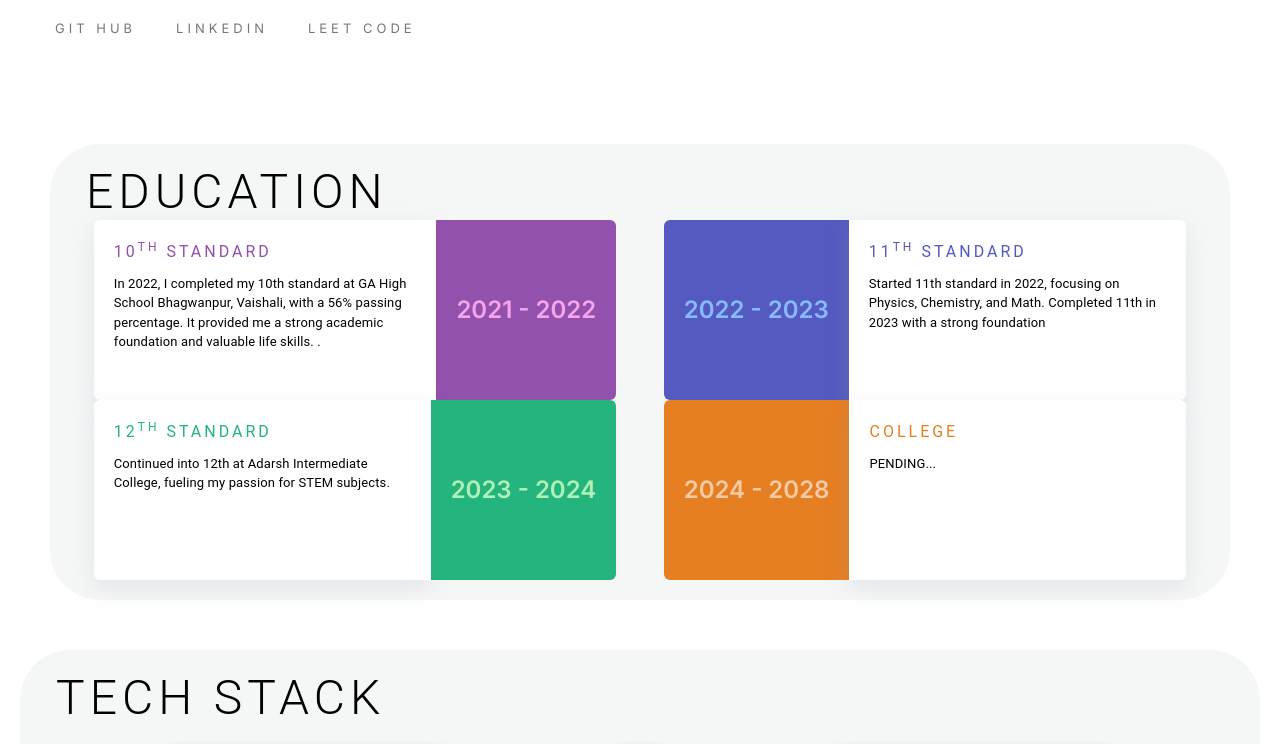
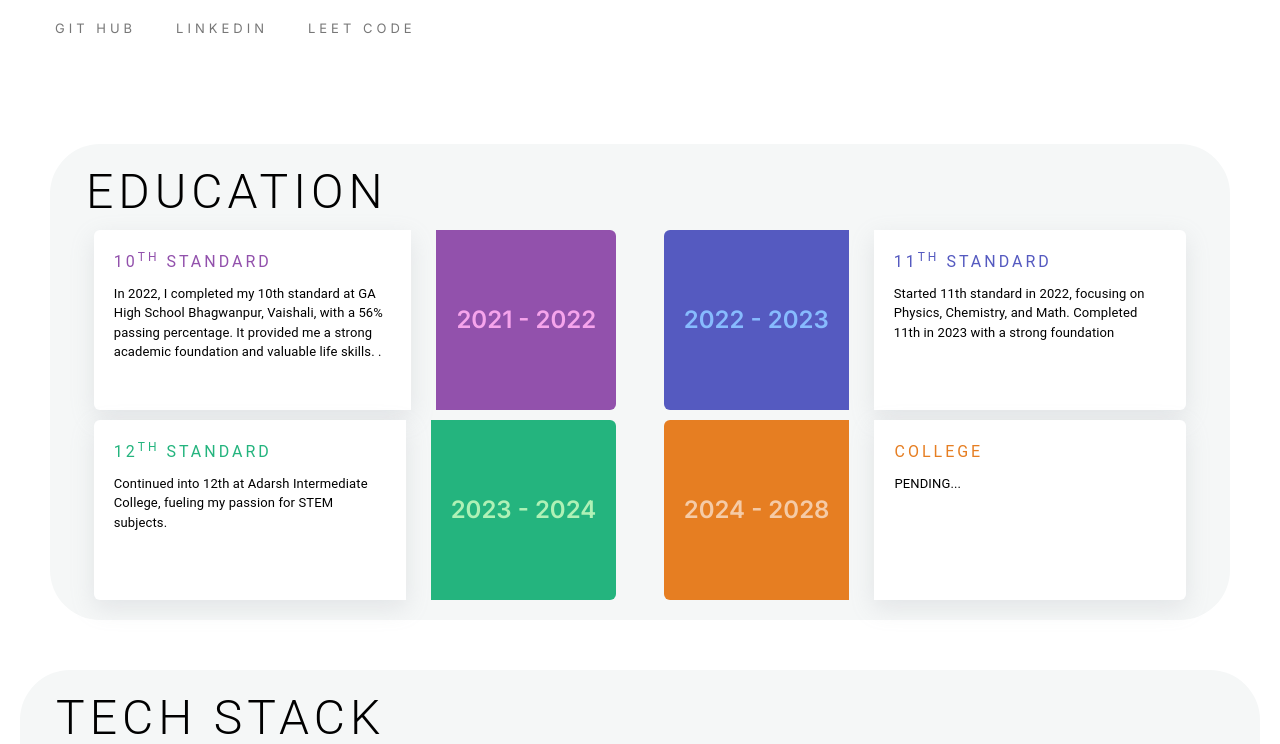
Before and after one commit to zestgeekShivam/porfolio, a Next.js app: page / in a window 1280 px wide. Shown: the part 660-1404 px from the top of the page. Built offline with nearby package versions, Linux system fonts and the light colour scheme.

Commit message:
fix education card collapse issue

```diff
--- a/src/component/about/index.tsx
+++ b/src/component/about/index.tsx
@@ -90,7 +90,8 @@ const AboutSection = () => {
                 item
                 xs={12}
                 md={5.5}
-                // sx={}
+                gap={"25px"}
+                mt={"10px"}
                 className={`${EducationStyle.timeline__event}  ${
                   EducationStyle.fadeInUp
                 } ${EducationStyle[`timeline__event--type${i + 1}`]}`}
```
